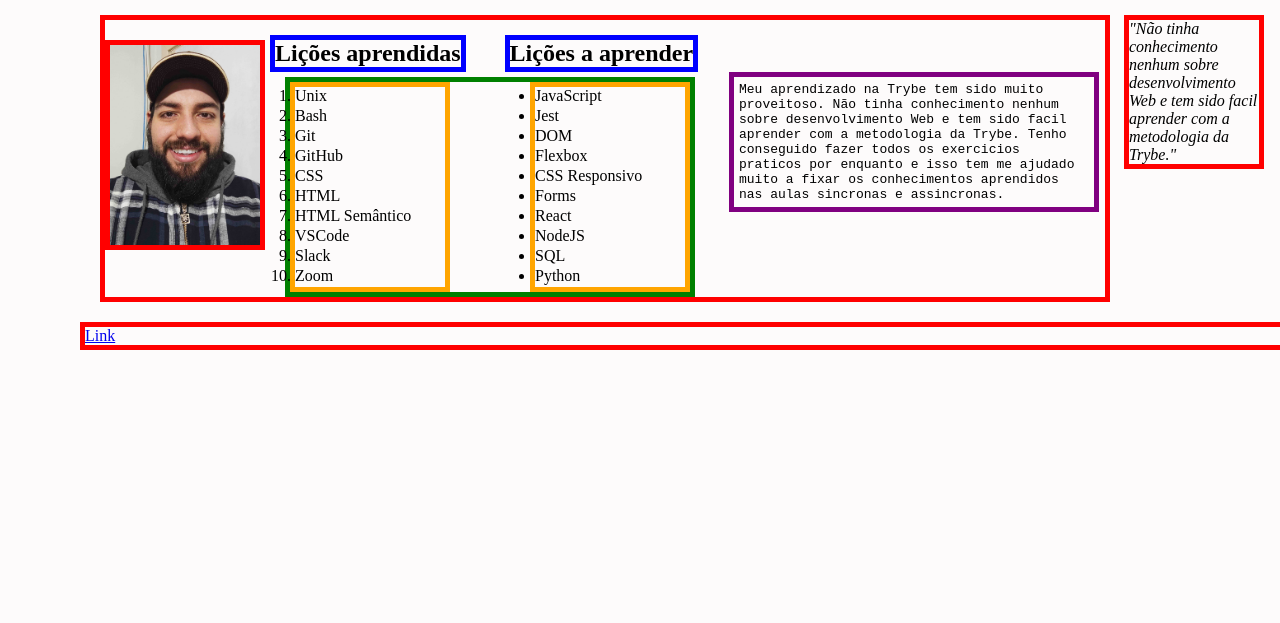
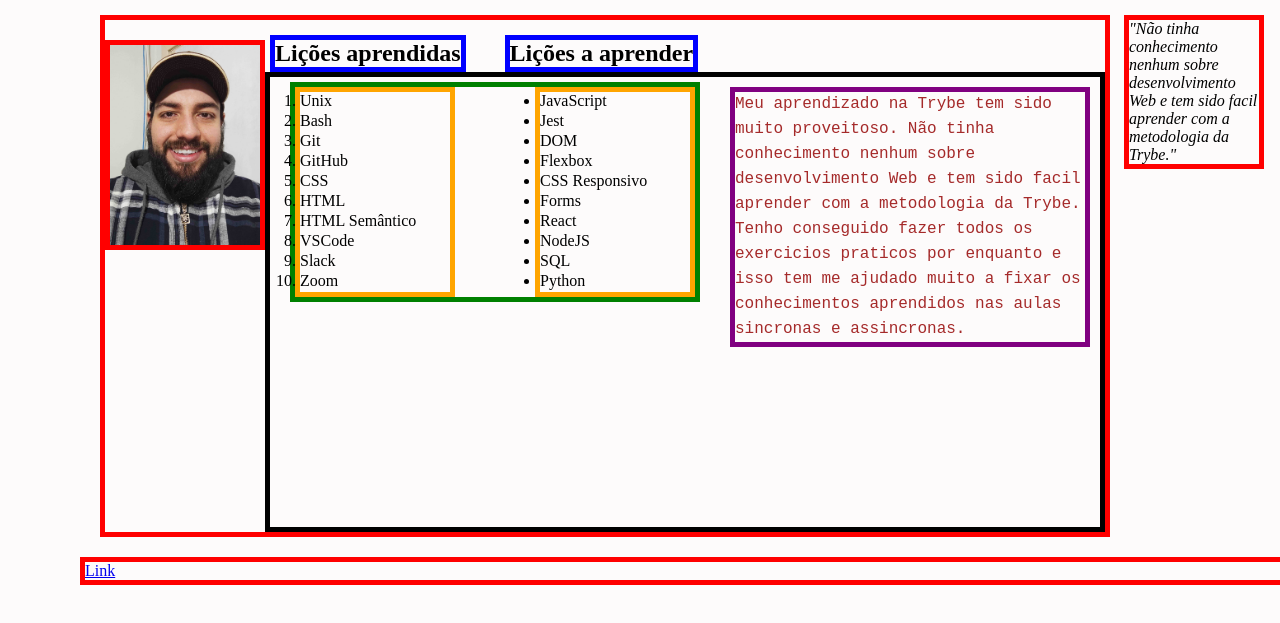
Before and after one commit to christianbvolz/project-lessons-learned, a website: page index.html in a window 1280 px wide. Shown: the part 65-688 px from the top of the page. Drawn offline with Linux system fonts and the light colour scheme.

Commit message:
bonus 12 e 14

```diff
--- a/index.html
+++ b/index.html
@@ -16,6 +16,7 @@
     <img src="minhafoto.jpg" alt="Minha foto" id="minha_foto">
     <h2>Lições aprendidas</h2>
     <h2>Lições a aprender</h2>
+    <div>
       <section class="lado-esquerdo">
         <ol id="licoes_aprendidas">
           <li>Unix</li>
@@ -45,9 +46,12 @@
       <article id="article" class="lado-direito">
         <p>Meu aprendizado na Trybe tem sido muito proveitoso. Não tinha conhecimento nenhum sobre desenvolvimento Web e tem sido facil aprender com a metodologia da Trybe. Tenho conseguido fazer todos os exercicios praticos por enquanto e isso tem me ajudado muito a fixar os conhecimentos aprendidos nas aulas sincronas e assincronas.</p>
       </article>
+    </div>
   </main>
   <aside id="aside">
     <p><em>"Não tinha conhecimento nenhum sobre desenvolvimento Web e tem sido facil aprender com a metodologia da Trybe."</em></p>
+    <table>
+    </table>
   </aside>
   <footer id="rodape">
     <a href="https://www.ahnegao.com.br/" target="_blank" rel="noopener noreferrer">Link</a>
--- a/style.css
+++ b/style.css
@@ -45,7 +45,13 @@ main section {
   margin-left: 20px;
   margin-top: 5px;
   width: 400px;
-  display: inline-block;
+  float: left;
+}
+
+div {
+  border: 5px solid black;
+  margin-left: 160px;
+  height: 450px;
 }
 
 main section ol, main section ul {
@@ -73,12 +79,14 @@ li {
 
 #article {
   border: 5px solid purple;
+  float: right;
   width: 350px;
-  display: inline-block;
-  margin-left: 30px;
   font-family: monospace;
-  padding: 5px;
-  vertical-align: top;
+  margin-right: 10px;
+  margin-top: 10px;
+  color: brown;
+  font-size: large;
+  line-height: 25px;
 }
 
 aside {
```
Lines whose indentation alone changed are shown as unchanged.
